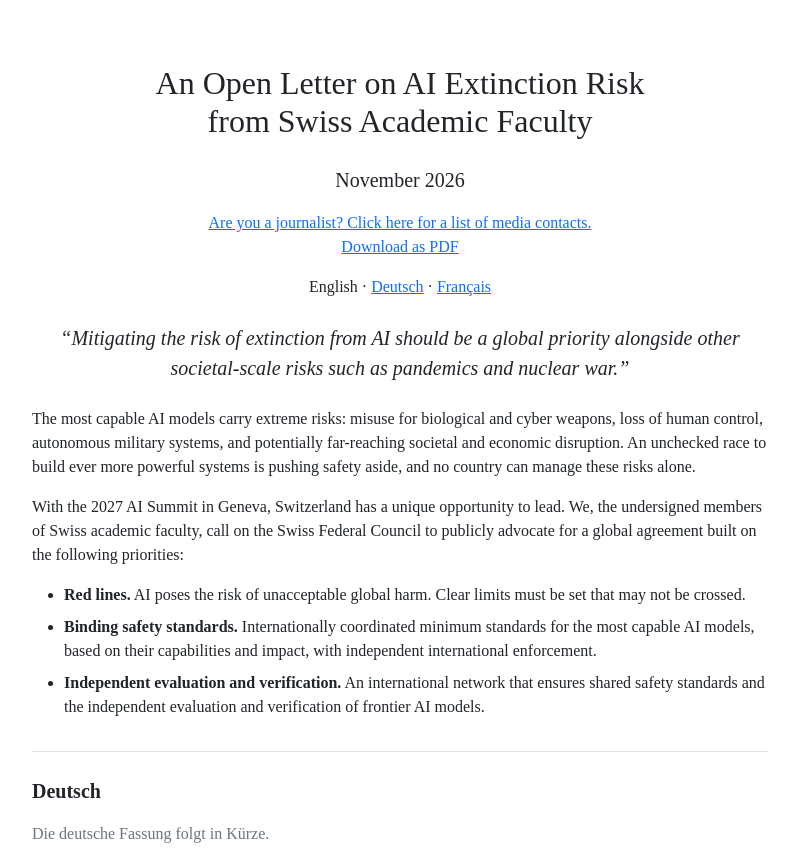
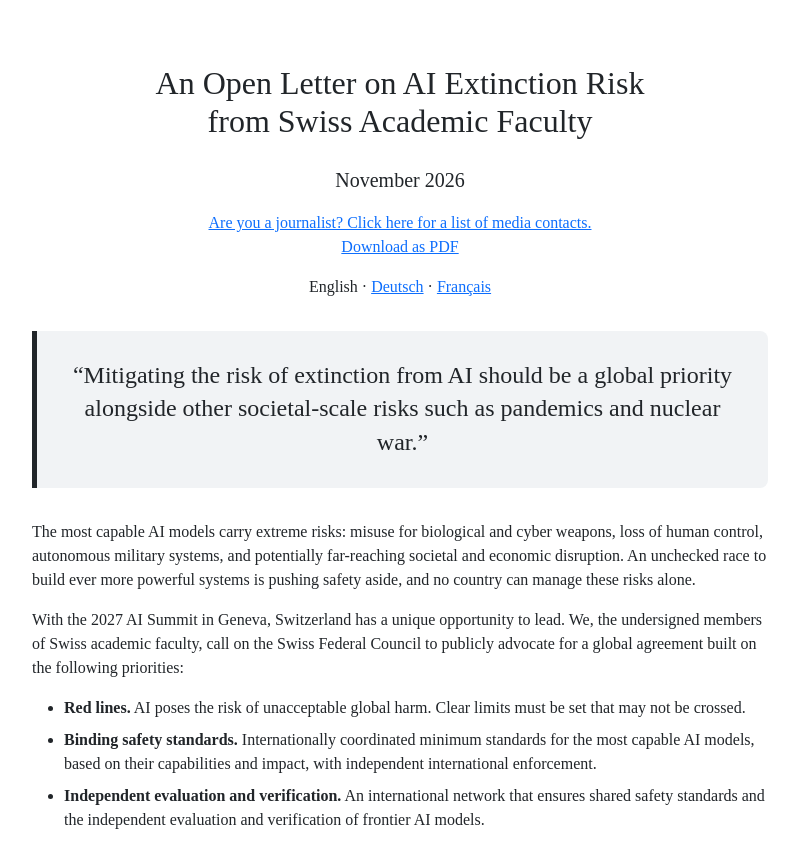
Before and after one commit to tillwenke/open-letter, a plain HTML site: page index.html in a window 1280 px wide. Shown: the top 849 px of the page, without its empty margins (240-1039 px from the left). Drawn offline with Linux system fonts and the light colour scheme.

Commit message:
Make the extinction-risk statement a prominent pull-quote
Generated by Mistral Vibe.
Co-Authored-By: Mistral Vibe <vibe@mistral.ai>

```diff
--- a/index.html
+++ b/index.html
@@ -24,7 +24,18 @@
   .center { text-align: center; }
   .lead { font-size: 1.25rem; font-weight: 300; }
   p { margin: 0 0 1rem; }
-  blockquote { margin: 1.5rem 0; padding: 0 1.5rem; font-size: 1.25rem; font-style: italic; text-align: center; }
+  blockquote {
+    margin: 2rem 0;
+    padding: 1.75rem 2rem;
+    background: #f1f3f5;
+    border-left: 5px solid #212529;
+    border-radius: 0 .5rem .5rem 0;
+    font-size: 1.5rem;
+    font-weight: 500;
+    font-style: normal;
+    line-height: 1.4;
+    text-align: center;
+  }
   ul { margin: 0 0 1rem; padding-left: 2rem; }
   li { margin-bottom: .5rem; }
   .signatories { margin-top: 2rem; border-top: 1px solid #dee2e6; padding-top: 1.5rem; }
```
